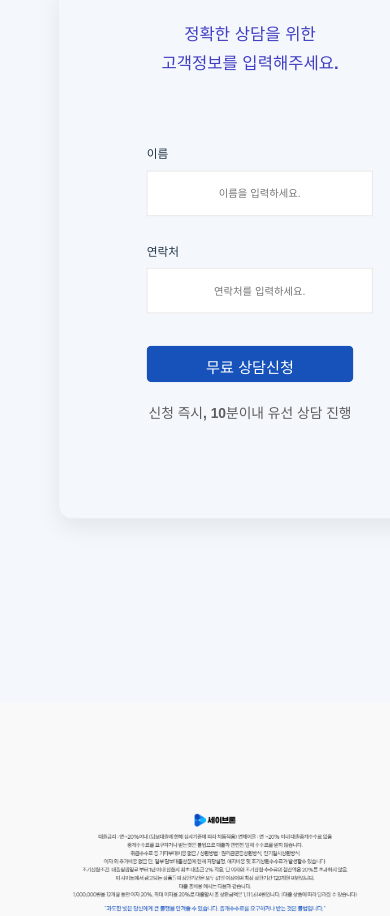
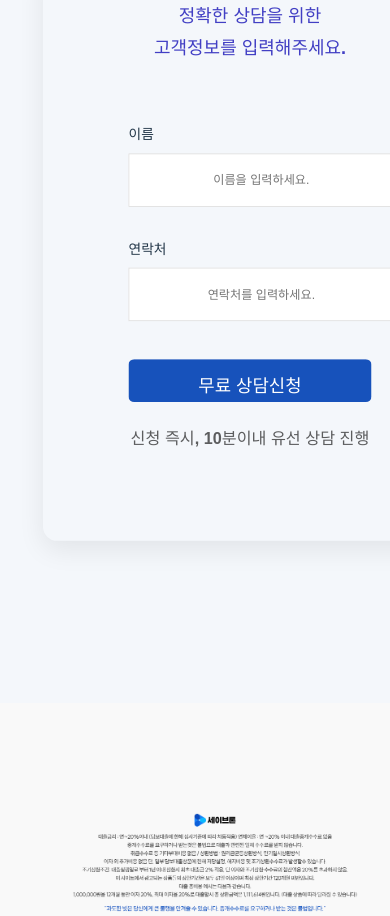
Before and after one commit to tara794600-bot/ziwon, a React (Vite) app: page / in a window 390 px wide. Shown: the part 3380-4296 px from the top of the page. Built offline with nearby package versions, Linux system fonts and the light colour scheme.

Commit message:
Update App.css

```diff
--- a/src/App.css
+++ b/src/App.css
@@ -852,8 +852,8 @@ padding-top: 25px;
   .박스,form {
     width: 100%;
     max-width: 360px;
-    scale: calc(0.83);
-    margin-right: 150px;
+    scale: calc(0.9);
+    margin-right: 350px;
 
 
 
```
